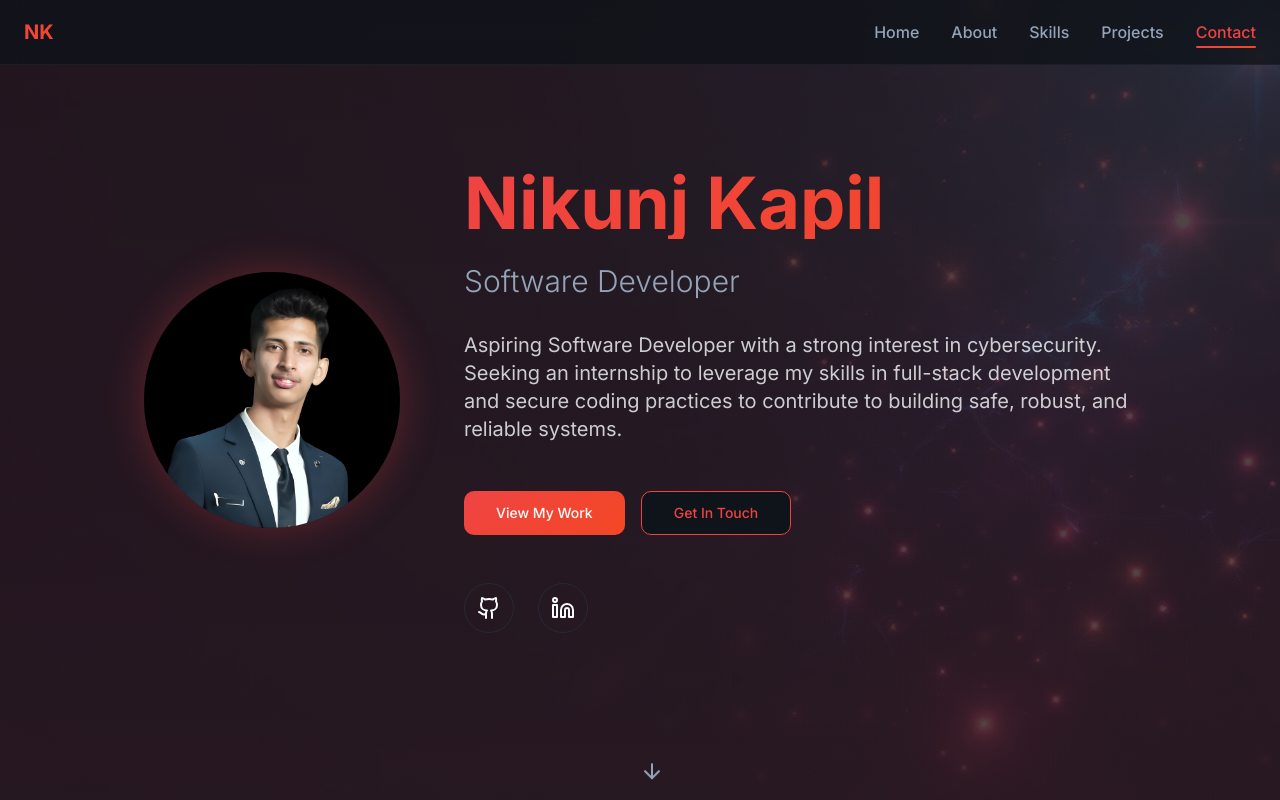
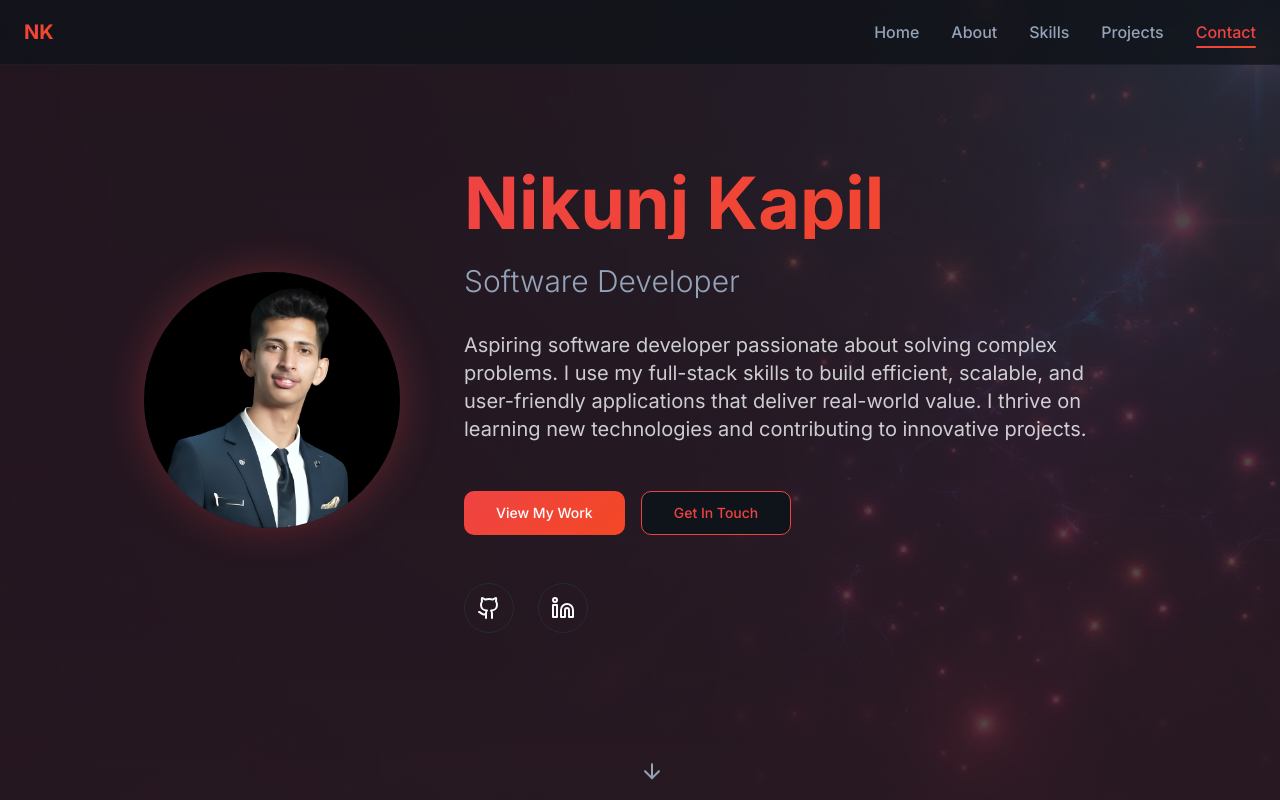
Before and after one commit to Kay-Ze/nikunj-kapil-portfolio, a React (Vite) app: page / in a window 1280 px wide. Shown: the top 800 px of the page. Built offline with nearby package versions, Linux system fonts and the light colour scheme; the HTML template or start-up script is replaced by a standard one.

Commit message:
Visual edit in Lovable

```diff
--- a/src/components/Portfolio/HeroSection.tsx
+++ b/src/components/Portfolio/HeroSection.tsx
@@ -33,7 +33,7 @@ const HeroSection = () => {
             <h2 className="text-2xl md:text-3xl font-light mb-8 text-muted-foreground">
               Software Developer
             </h2>
-            <p className="text-lg md:text-xl mb-12 text-foreground/80">Aspiring Software Developer with a strong interest in cybersecurity. Seeking an internship to leverage my skills in full-stack development and secure coding practices to contribute to building safe, robust, and reliable systems.</p>
+            <p className="text-lg md:text-xl mb-12 text-foreground/80">Aspiring software developer passionate about solving complex problems. I use my full-stack skills to build efficient, scalable, and user-friendly applications that deliver real-world value. I thrive on learning new technologies and contributing to innovative projects.</p>
 
             <div className="flex flex-col sm:flex-row items-center lg:items-start justify-center lg:justify-start gap-4 mb-12 animate-slide-up">
               <Button variant="default" size="lg" className="bg-gradient-primary hover:shadow-glow transition-smooth" onClick={() => scrollToSection('projects')}>
```
